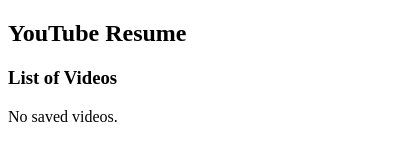
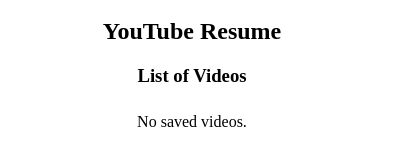
Before and after one commit to singonwan/youtube-resume-chrome-extension, a browser extension: page popup.html in a window 400 px wide. Drawn offline with Linux system fonts and the light colour scheme.

Commit message:
initial CSS to make it look nicer

```diff
--- a/popup.css
+++ b/popup.css
@@ -1,5 +1,23 @@
 body {
-    width: 20rem;
+    width: 23rem;
+    display: flex;
+    align-items: center;
+    justify-content: center;
+    flex-direction: column;
+
+}
+
+h2 {
+    margin: 10px 0;
+}
+
+h3 {
+    margin: 10px 0;
+}
+
+#video-list {
+    display: flex;
+    flex-direction: column;
 }
 
 .video-item {
@@ -9,13 +27,14 @@
     margin: 5px 0;
     padding: 5px;
     border-bottom: 1px solid #ddd;
+    gap: 5px;
 }
 
 button {
     cursor: pointer;
-    background-color: red;
+    background-color: rgba(231, 49, 49, 0.982);
     color: white;
     border: none;
     padding: 5px;
-    border-radius: 3px;
+    border-radius: 5px;
 }
--- a/popup.html
+++ b/popup.html
@@ -8,7 +8,7 @@
 		<link rel="stylesheet" href="./popup.css" />
 	</head>
 	<body>
-		<h2>YouTube Resume</h2>
+		<h2 id="title">YouTube Resume</h2>
 		<h3 id="saved-time">List of Videos</h3>
 		<div id="video-list"></div>
 		<button id="clear-all" style="display: none">Clear All</button>
--- a/popup.js
+++ b/popup.js
@@ -35,10 +35,11 @@
 			clearAllButton.style.display = 'block'; // show button
 			for (const [url, videoData] of Object.entries(savedVideos)) {
 				const videoElement = document.createElement('div');
+				videoElement.classList.add('video-item');
 				videoElement.innerHTML = `
-            <p>You stopped at: ${videoData.time.toFixed(2)} seconds</p>
+            <p>${videoData.time.toFixed(2)} seconds</p>
             <a href="${url}" target="_blank">${videoData.title}</a>
-            <button class="remove-btn" data-url="${url}">Remove</button>
+            <button class="remove-btn" data-url="${url}">Remove Video</button>
             <hr>
           `;
 				container.appendChild(videoElement);
```
